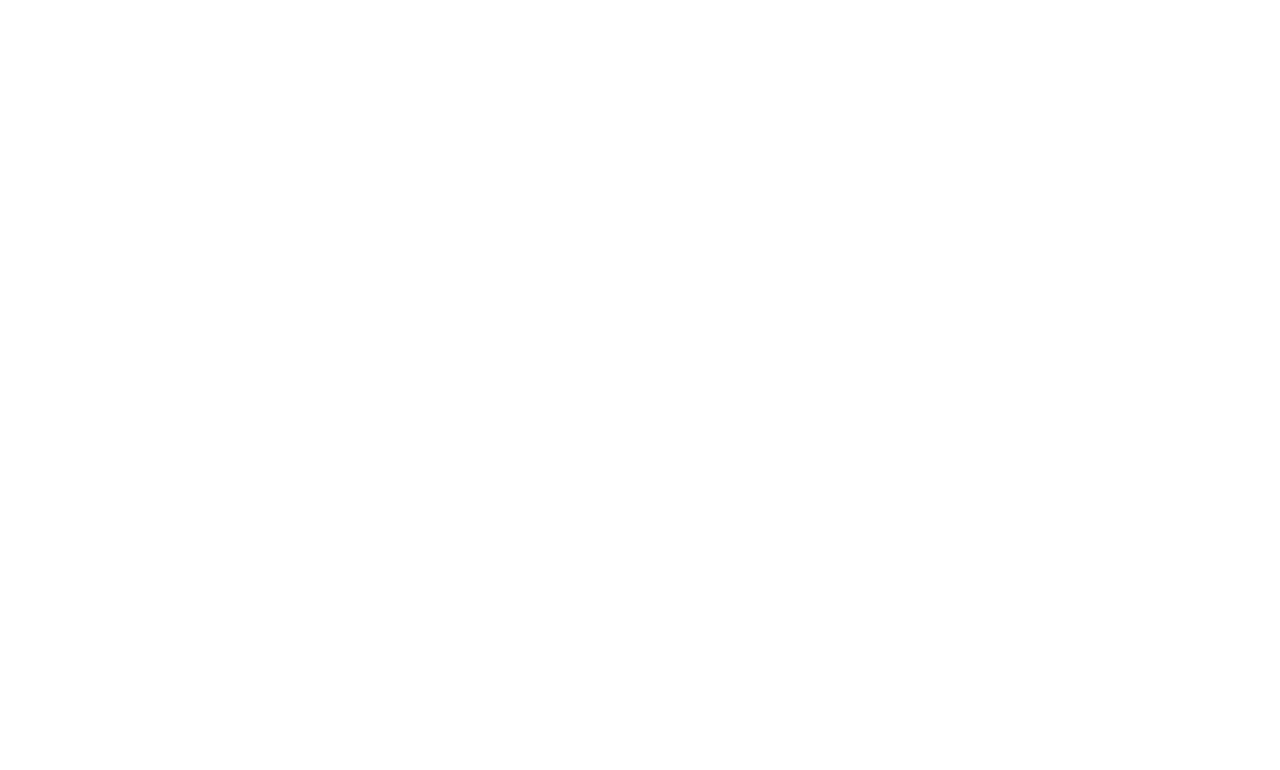
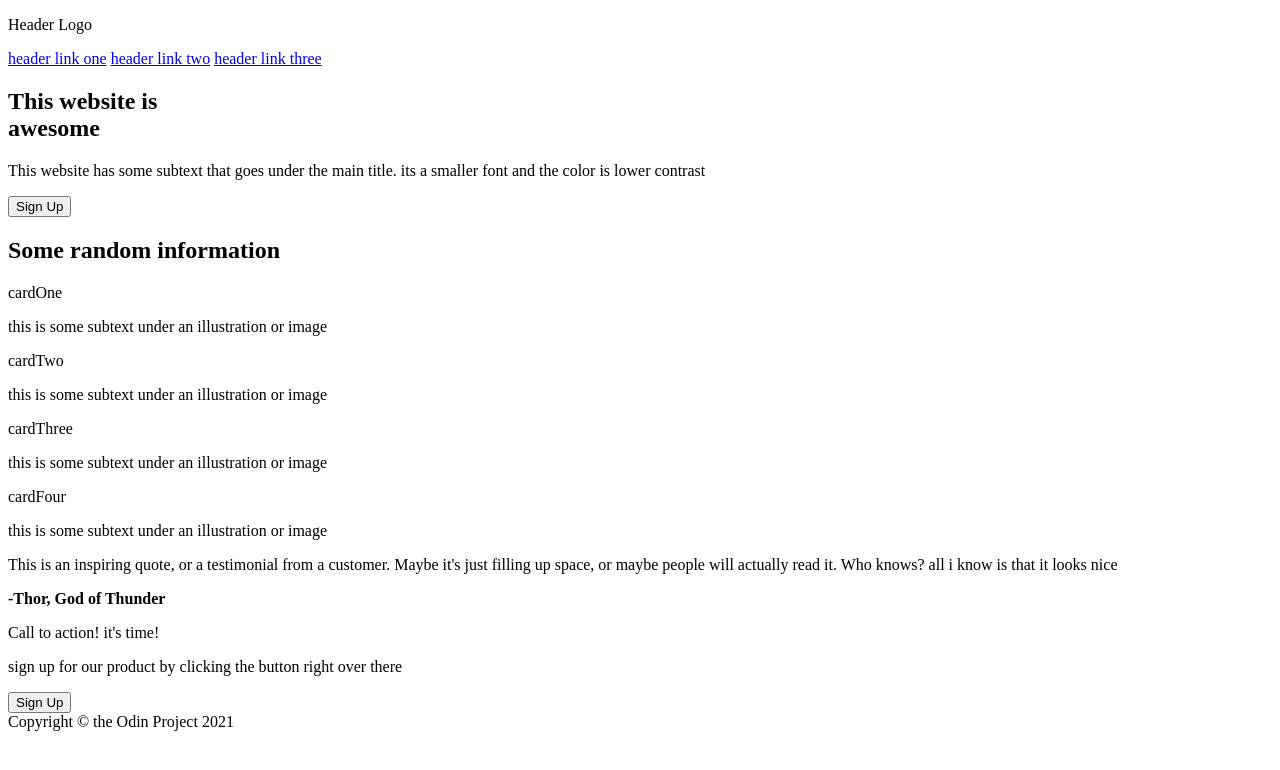
Before and after one commit to Vooncoding/LandingPage, a plain HTML site: page index.html in a window 1280 px wide. Drawn offline with Linux system fonts and the light colour scheme.

Commit message:
html struct

```diff
--- a/index.html
+++ b/index.html
@@ -7,6 +7,64 @@
     <title>Document</title>
 </head>
 <body>
+        <div class="hero"> <!-- hero ska nog ha en height också och en bakgrundsfärg-->
+
+    <div class="navbar">
+        <p>Header Logo</p>
+        <a href="#">header link one</a>
+        <a href="#">header link two</a>
+        <a href="#">header link three</a>
+    </div>
+
+    <div class="hero-text">
+    <h2>This website is <br>awesome</h2>
+        <p>This website has some subtext that goes under the main title. its a smaller font and the color is lower contrast</p> <!-- Detta ska ha en width i css-->
+        <button>Sign Up</button>
+    </div>
+    <div class="main-content">
+
+            <div class="cards">
+        <h2>Some random information</h2>
+        <div class="card">cardOne</div>
+        <p>this is some subtext under an illustration or image</p> <!--Dessa texter ska ha en width också-->
+        <div class="card">cardTwo</div>
+        <p>this is some subtext under an illustration or image</p>
+        <div class="card">cardThree</div>
+        <p>this is some subtext under an illustration or image</p>
+        <div class="card">cardFour</div>
+        <p>this is some subtext under an illustration or image</p>
+    </div>
+    </div>
+
+    <div class="quotesection">
+        <div class="text">
+        <p>This is an inspiring quote, or a testimonial from a customer. Maybe it's just filling up space,
+        or maybe people will actually read it. Who knows? all i know is that it looks nice
+        </p>
+        <b>-Thor, God of Thunder</b>
+        </div>
+
+    </div>
+
+    <div class="SignUp">
+        <div class="signup-text">
+        <p>Call to action! it's time!</p>
+        <p>sign up for our product by clicking the button right over there</p>
+        </div>
+        <button>Sign Up</button>
+    </div>
+
+    <div class="footer">
+        Copyright &copy; the Odin Project 2021
+    </div>
+
+
+
+
+
+
+    </div>
+
 
 </body>
 </html>
```
